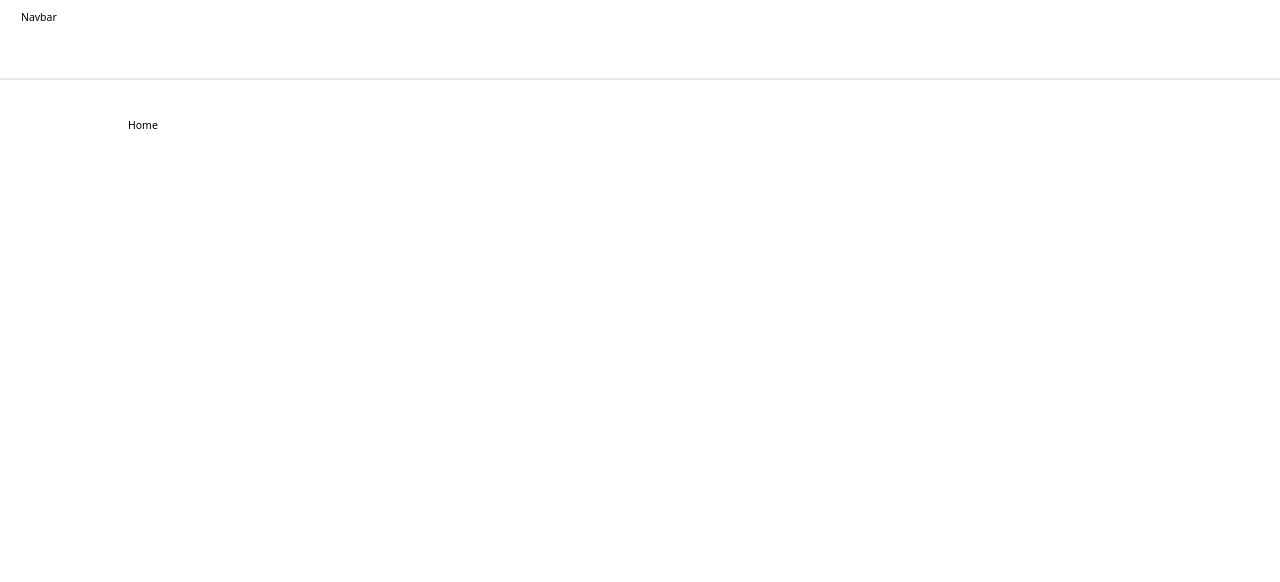
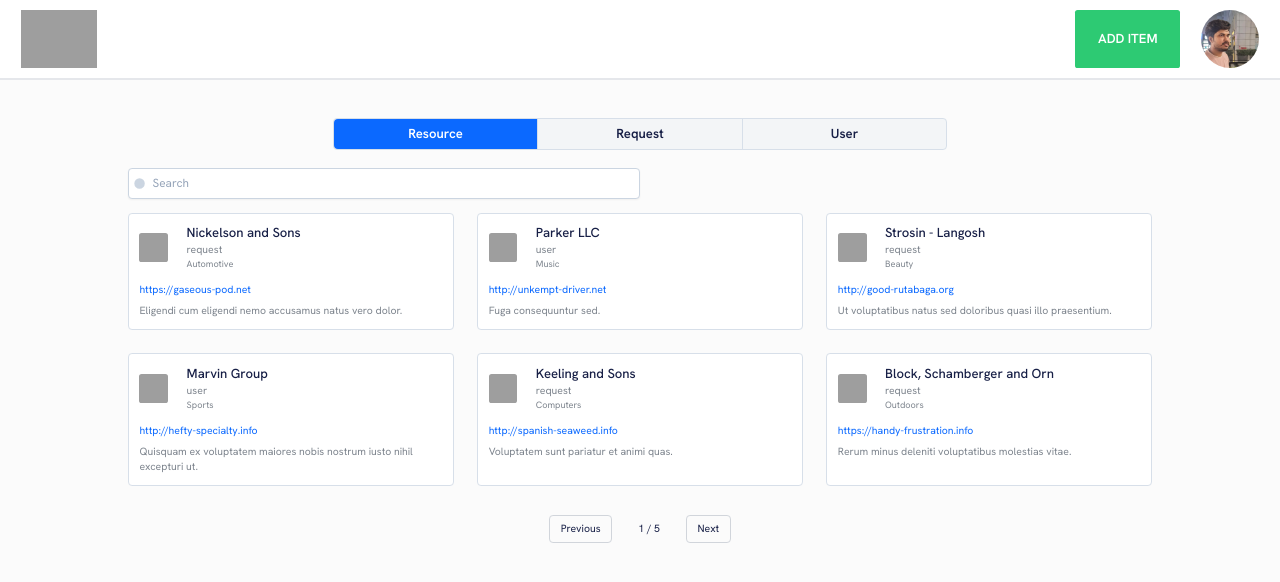
Before and after one commit to Impachouri/Resource-management-UI, a React (Create React App) app: page / in a window 1280 px wide. Shown: the top 582 px of the page. Built offline with nearby package versions, Linux system fonts and the light colour scheme; grey boxes are pictures that could not be loaded.

Commit message:
built Homepage with Card and Navbar Component

```diff
--- a/public/index.html
+++ b/public/index.html
@@ -9,6 +9,12 @@
       name="description"
       content="Web site created using create-react-app"
     />
+    <link rel="preconnect" href="https://fonts.googleapis.com" />
+    <link rel="preconnect" href="https://fonts.gstatic.com" crossorigin />
+    <link
+      href="https://fonts.googleapis.com/css2?family=Hanken+Grotesk:wght@100..900&family=Rubik:ital,wght@0,300..900;1,300..900&display=swap"
+      rel="stylesheet"
+    />
     <link rel="apple-touch-icon" href="%PUBLIC_URL%/logo192.png" />
     <link rel="manifest" href="%PUBLIC_URL%/manifest.json" />
     <title>React App</title>
--- a/src/component/Card.jsx
+++ b/src/component/Card.jsx
@@ -1,9 +1,22 @@
 import React from 'react'
 
-const Card = () => {
+const Card = ({ card }) => {
     return (
-        <div className="">
-            Card
+        <div className="border border-borderColor p-4 flex flex-col gap-4 rounded-md text-para bg-white">
+            <div className="flex gap-7 items-center">
+                <div className='w-11 h-11'>
+                    <img src={card.icon_url} alt="" className='w-full h-full object-cover rounded' />
+                </div>
+                <div className="flex flex-col">
+                    <p className="text-xl font-medium text-heading">{card.title}</p>
+                    <p>{card.tag}</p>
+                    <p className="text-sm">{card.category}</p>
+                </div>
+            </div>
+            <div className="flex flex-col gap-2">
+                <a href={card.link} className="text-secnodaryButton">{card.link}</a>
+                <p>{card.description}</p>
+            </div>
         </div>
     )
 }
--- a/src/component/FormField.jsx
+++ b/src/component/FormField.jsx
@@ -1,9 +1,7 @@
-import React from 'react'
-
 const FormField = () => {
     return (
         <div>FormField</div>
-    )
-}
+    );
+};
 
 export default FormField
--- a/src/component/Navbar.jsx
+++ b/src/component/Navbar.jsx
@@ -1,9 +1,20 @@
 import React from 'react'
+import { Link } from "react-router-dom"
 
 const Navbar = () => {
     return (
-        <nav className="h-[10%] w-screen bg-[#FFFFFF] py-4 px-8 border-b-2">
-            Navbar
+        <nav className="h-[10%] w-screen bg-[#FFFFFF] py-4 px-8 border-b-2 font-grotesk">
+            <div className="w-full h-full flex items-center justify-between">
+                <Link to="/" className="h-full ">
+                    <img className="h-full w-18" src="logo.svg" alt="logo" />
+                </Link>
+                <div className="h-full flex gap-8 items-center justify-center">
+                    <Link to="add-item" className="h-full w-40 bg-primaryButton flex items-center justify-center text-white  rounded text-xl font-semibold">
+                        ADD ITEM
+                    </Link>
+                    <img className="h-full  rounded-full" src="aman.jpg" alt="aman" />
+                </div>
+            </div>
         </nav >
     )
 }
--- a/src/layout/MainLayout.jsx
+++ b/src/layout/MainLayout.jsx
@@ -4,7 +4,7 @@ import Navbar from "../component/Navbar"
 const MainLayout = () => {
     return <>
         <Navbar />
-        <main className="h-[90%] w-full">
+        <main className="md:h-[90%] w-full bg-[#FBFBFB] font-grotesk">
             <Outlet />
         </main>
     </>
--- a/src/pages/AddItems.jsx
+++ b/src/pages/AddItems.jsx
@@ -1,16 +1,9 @@
-import React from 'react'
-
 function AddItems() {
     return (
-        <div className="h-full w-full flex">
-            <div className="h-full w-1/2">
-                Aman
-            </div>
-            <div className="h-full w-1/2">
-                <img className="h-full w-full object-cover object-center" src="login.svg" alt="login" />
-            </div>
+        <div >
+            Add Item
         </div>
-    )
+    );
 }
 
-export default AddItems
+export default AddItems;
--- a/src/pages/Home.jsx
+++ b/src/pages/Home.jsx
@@ -276,9 +276,107 @@ const Home = () => {
         }
     ]
 
+    const [currentPage, setCurrentPage] = useState(1);
+    const [searchQuery, setSearchQuery] = useState('');
+    const [activeTab, setActiveTab] = useState('');
+    const itemsPerPage = 6;
+
+    const activeData = cardsData.filter(card =>
+        card.tag.toLowerCase().includes(activeTab)
+    )
+
+    const filteredData = activeData.filter(card =>
+        card.title.toLowerCase().includes(searchQuery.toLowerCase())
+    );
+
+    const indexOfLastItem = currentPage * itemsPerPage;
+    const indexOfFirstItem = indexOfLastItem - itemsPerPage;
+
+    const currentItems = filteredData.slice(indexOfFirstItem, indexOfLastItem);
+
+    const totalPages = Math.ceil(filteredData.length / itemsPerPage);
+
+    const handleNextPage = () => {
+        if (currentPage < totalPages) {
+            setCurrentPage(currentPage + 1);
+        }
+    };
+
+    const handlePreviousPage = () => {
+        if (currentPage > 1) {
+            setCurrentPage(currentPage - 1);
+        }
+    };
+
+    const handleSearch = event => {
+        const { value } = event.target;
+        setSearchQuery(value);
+        setCurrentPage(1);
+    };
+
+
+    useEffect(() => {
+        console.log(activeTab)
+    }, [activeTab])
+
     return (
-        <div className="h-full w-full px-[10%] py-[3%] text-black gap-7">
-            Home
+        <div className="h-full w-full px-[10%] py-[3%] text-heading flex  flex-col gap-7">
+            {/* User tab */}
+            <div className="w-full h-12 flex items-center justify-center">
+                <div className="w-[60%] h-full flex border border-borderColor rounded-md font-semibold text-xl">
+                    <button onClick={() => setActiveTab('')} className={`h-full flex-1 p-2 border-r border-borderColor rounded-l-md ${activeTab === "" ? "bg-secnodaryButton text-white" : "bg-[#D7DFE93D]"} `}>
+                        Resource
+                    </button>
+                    <button onClick={() => setActiveTab('request')} className={`h-full flex-1 p-2 border-r border-borderColor  ${activeTab === "request" ? "bg-secnodaryButton text-white" : "bg-[#D7DFE93D]"}`}>
+                        Request
+                    </button>
+                    <button onClick={() => setActiveTab('user')} className={`h-full flex-1 p-2 ${activeTab === "user" ? "bg-secnodaryButton text-white" : "bg-[#D7DFE93D]"}`}>
+                        User
+                    </button>
+                </div>
+            </div>
+            {/* Search bar */}
+            <div className="w-full h-10">
+                <div className="h-full w-1/2">
+                    <label className="relative block">
+                        <span className="sr-only">Search</span>
+                        <span className="absolute inset-y-0 left-0 flex items-center pl-2">
+                            <svg className="h-5 w-5 fill-slate-300" viewBox="0 0 20 20"><path
+                                strokeLinecap="round"
+                                strokeLinejoin="round"
+                                d="M21 21l-4.35-4.35M10 18a8 8 0 100-16 8 8 0 000 16z"
+                            />
+                                {/* <img src="search.svg" alt="search" /> */}
+                            </svg>
+                        </span>
+                        <input value={searchQuery}
+                            onChange={handleSearch} className=" placeholder:text-slate-400 block bg-white w-full border border-slate-300 rounded-md py-2 pl-9 pr-3 shadow-sm sm:text-lg" placeholder="Search" type="text" name="search" />
+                    </label>
+                </div>
+            </div>
+            {/* Resource tab */}
+            <div className="w-full grid grid-cols-2 md:grid-cols-3  gap-9">
+                {currentItems.map((card, id) =>
+                    <Card key={id} card={card} />
+                )}
+            </div>
+            <div className="flex items-center justify-center w-full mt-4 gap-10">
+                <button
+                    onClick={handlePreviousPage}
+                    disabled={currentPage === 1}
+                    className="px-4 py-2 border border-gray-300 rounded-md"
+                >
+                    Previous
+                </button>
+                <span>{currentPage} / {totalPages}</span>
+                <button
+                    onClick={handleNextPage}
+                    disabled={currentPage === totalPages}
+                    className="px-4 py-2 border border-gray-300 rounded-md"
+                >
+                    Next
+                </button>
+            </div>
         </div>
     )
 }
--- a/tailwind.config.js
+++ b/tailwind.config.js
@@ -1,8 +1,23 @@
 /** @type {import('tailwindcss').Config} */
+
+const defaultTheme = require("tailwindcss/defaultTheme");
+
 module.exports = {
   content: ["./src/**/*.{js,jsx}"],
   theme: {
-    extend: {},
+    extend: {
+      fontFamily: {
+        grotesk: ["Hanken Grotesk", ...defaultTheme.fontFamily.sans],
+        rubik: ["Rubik", ...defaultTheme.fontFamily.sans],
+      },
+      colors: {
+        heading: "#171F46",
+        para: "#7E858E",
+        primaryButton: "#2DCA73",
+        secnodaryButton: "#0B69FF",
+        borderColor: "#D7DFE9",
+      },
+    },
   },
   plugins: [],
 };
```
